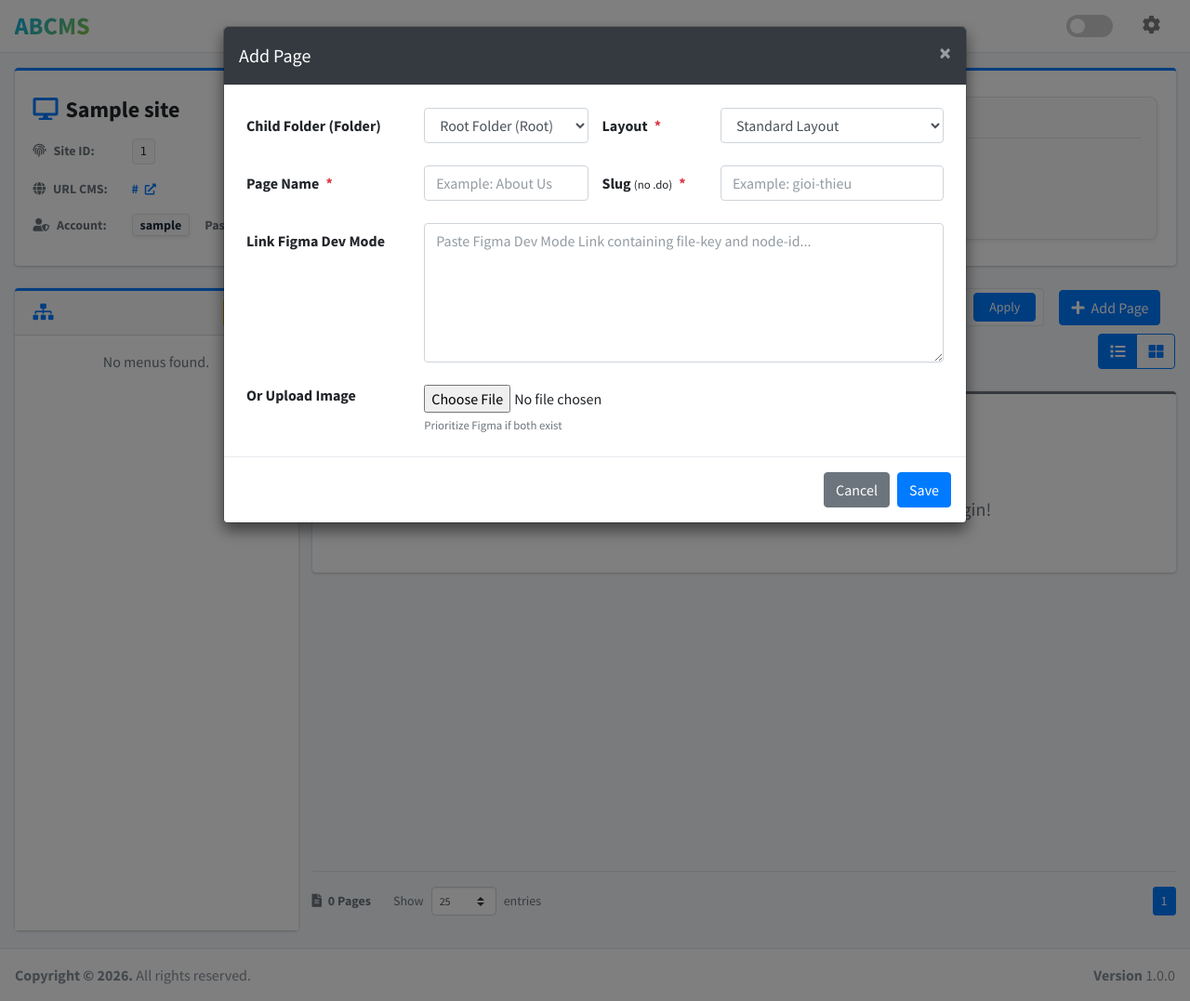
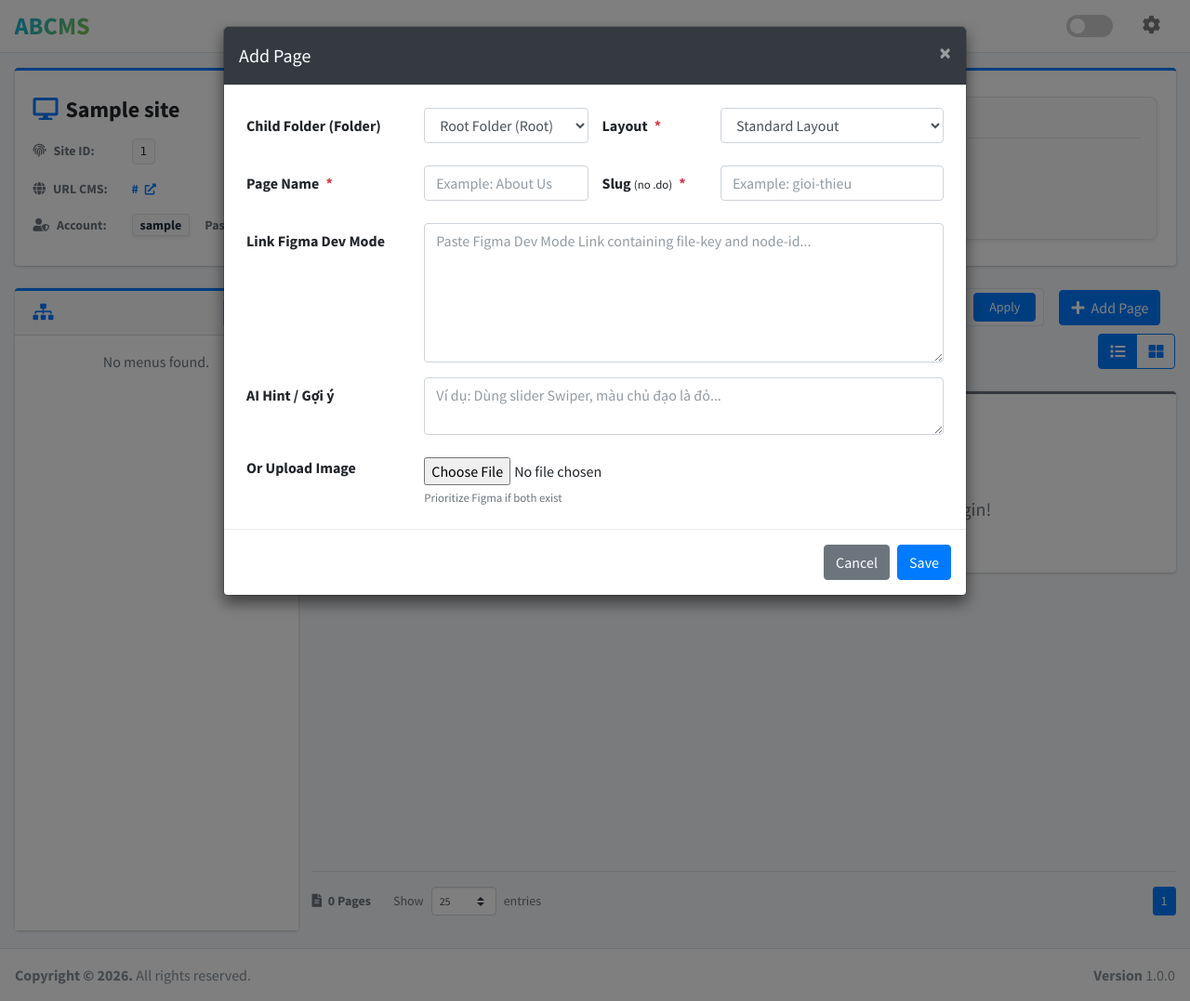
Before and after one commit to minhphong2311/ABCMS, a Flask app: template templates/site_detail.html in a window 1280 px wide, after a click on "Add Page". Shown: the whole page at 93% size. Run offline with Flask 3, Linux system fonts and the light colour scheme; the template is opened without the code that fills it: most values are stand-ins (such as "Sample title", 1, 10 or a date in 2020); data that the repository does not hold is empty; parts of the project's set-up code (start-up, migrations or seed data) failed here and were passed over; some libraries are stand-ins or nearby versions.

Commit message:
feat: add ai_hint field to pages to allow user to guide AI generation

````diff
--- a/routes/edit.py
+++ b/routes/edit.py
@@ -35,6 +35,7 @@ def add_menu(site_id):
     parent_id = request.form.get('parent_id', '').strip()
     menu_slug = request.form.get('menu_slug', '').strip().strip('/')
     figma_link = request.form.get('figma_link', '').strip()
+    ai_hint = request.form.get('ai_hint', '').strip()
     layout = request.form.get('layout', 'sub-template').strip()
     image_file = request.files.get('image_file')
 
@@ -50,6 +51,7 @@ def add_menu(site_id):
         'slug': menu_slug,
         'folder': "",
         'figma_link': figma_link,
+        'ai_hint': ai_hint,
         'layout': layout,
         'parent_id': parent_id if parent_id else None,
         'generated': False,
@@ -75,6 +77,7 @@ def edit_menu(site_id, menu_id):
     new_parent_id = request.form.get('parent_id', '').strip()
     new_slug = request.form.get('menu_slug', '').strip().strip('/')
     new_figma = request.form.get('figma_link', '').strip()
+    new_ai_hint = request.form.get('ai_hint', '').strip()
     new_layout = request.form.get('layout', 'sub-template').strip()
     image_file = request.files.get('image_file')
 
@@ -96,6 +99,7 @@ def edit_menu(site_id, menu_id):
     menu['slug'] = new_slug
     menu['folder'] = ""
     menu['figma_link'] = new_figma
+    menu['ai_hint'] = new_ai_hint
     menu['layout'] = new_layout
     menu['parent_id'] = new_parent_id if new_parent_id else None
 
--- a/routes/generate.py
+++ b/routes/generate.py
@@ -766,7 +766,7 @@ Do not wrap it in markdown block if it causes extra characters, but if you do, I
         return css_content
 
 
-def apply_structural_templates(html, css, api_key, menu_name, task_id=None):
+def apply_structural_templates(html, css, api_key, menu_name, task_id=None, ai_hint=""):
     print(f"[{menu_name}] --- Structural Refinement Start ---")
     import os
     import json
@@ -810,6 +810,7 @@ Nội dung CSS thô hiện tại:
 {css[:10000]}
 ```
 {css_guide_instruction}
+{f"\n\nGỢI Ý TỪ NGƯỜI DÙNG (CRITICAL INSTRUCTION): {ai_hint}\nBạn BẮT BUỘC phải tuân thủ nghiêm ngặt gợi ý này khi cấu trúc lại HTML/CSS." if ai_hint else ""}
 
 TÀI LIỆU THAM KHẢO VỀ CẤU TRÚC VÀ SUB-TEMPLATE:
 Mẫu cấu trúc giao diện chung (structure-template.html):
@@ -1149,6 +1150,7 @@ def run_generate_async(task_id, site_id, menu_param, target_dir, figma_token, co
         folder, menu_slug = parse_folder_slug(menu_param)
         figma_link = menu.get('figma_link', '').strip()
         image_path = menu.get('image_path', '').strip()
+        ai_hint = menu.get('ai_hint', '').strip()
 
         html_result = ""
         css_result = ""
@@ -1187,7 +1189,7 @@ def run_generate_async(task_id, site_id, menu_param, target_dir, figma_token, co
             if gemini_api_key:
                 check_cancel_and_update("Applying structural templates...")
                 html_result, css_result, rename_map = apply_structural_templates(
-                    html_result, css_result, gemini_api_key, menu_slug, task_id
+                    html_result, css_result, gemini_api_key, menu_slug, task_id, ai_hint
                 )
 
                 # Physically rename image files if AI requested it
@@ -1273,6 +1275,7 @@ CRITICAL STRUCTURE RULES:
 {structure_template}
 4. CRITICAL CSS FORMATTING: Each CSS rule MUST be on a single continuous line (Single-line CSS). Do NOT use newlines inside `{{}}`. Example: `.class {{ padding: 10px; margin: 0; }}`
 5. CRITICAL IMAGE RULE: Regular images MUST be standard `<img>` tags in HTML. Do NOT use `background-image` in CSS for regular images. Icons or small decorations may use CSS background or pseudo-elements.
+{f"\n6. USER AI HINT (CRITICAL INSTRUCTION): {ai_hint}\nYou MUST strictly follow this hint when generating the layout, picking libraries, and creating components." if ai_hint else ""}
 
 Return ONLY a valid JSON object matching this schema without markdown formatting:
 {{
--- a/templates/site_detail.html
+++ b/templates/site_detail.html
@@ -621,6 +621,13 @@ Email: phongnguyen@andvina.com
             </div>
           </div>
 
+          <div class="row form-group mb-3">
+            <div class="col-md-3 col-form-label"><label for="ai_hint">AI Hint / Gợi ý</label></div>
+            <div class="col-md-9">
+              <textarea class="form-control" id="ai_hint" name="ai_hint" placeholder="Ví dụ: Dùng slider Swiper, màu chủ đạo là đỏ..." spellcheck="false"></textarea>
+            </div>
+          </div>
+
           <div class="row form-group mb-0">
             <div class="col-md-3 col-form-label"><label for="image_file">Or Upload Image</label></div>
             <div class="col-md-9">
@@ -683,6 +690,13 @@ Email: phongnguyen@andvina.com
             <div class="col-md-3 col-form-label"><label for="edit_figma_link">Link Figma Dev Mode</label></div>
             <div class="col-md-9">
               <textarea class="form-control" id="edit_figma_link" name="figma_link" spellcheck="false"></textarea>
+            </div>
+          </div>
+
+          <div class="row form-group mb-3">
+            <div class="col-md-3 col-form-label"><label for="edit_ai_hint">AI Hint / Gợi ý</label></div>
+            <div class="col-md-9">
+              <textarea class="form-control" id="edit_ai_hint" name="ai_hint" spellcheck="false"></textarea>
             </div>
           </div>
 
@@ -1455,14 +1469,16 @@ function openEditMenuModal(btnElement) {
     const layout = btnElement.getAttribute('data-layout') || '';
     const imagePath = btnElement.getAttribute('data-image') || '';
 
-    // Find menu to get parent_id
+    // Find menu to get parent_id and ai_hint
     const menu = siteMenus.find(m => m.id === id);
     const parentId = menu ? (menu.parent_id || '') : '';
+    const aiHint = menu ? (menu.ai_hint || '') : '';
 
     document.getElementById('edit_menu_name').value = name;
     document.getElementById('edit_folder').value = parentId;
     document.getElementById('edit_menu_slug').value = slug;
     document.getElementById('edit_figma_link').value = figmaLink;
+    document.getElementById('edit_ai_hint').value = aiHint;
     document.getElementById('edit_layout').value = layout;
 
     const statusDiv = document.getElementById('edit_image_status');
````
